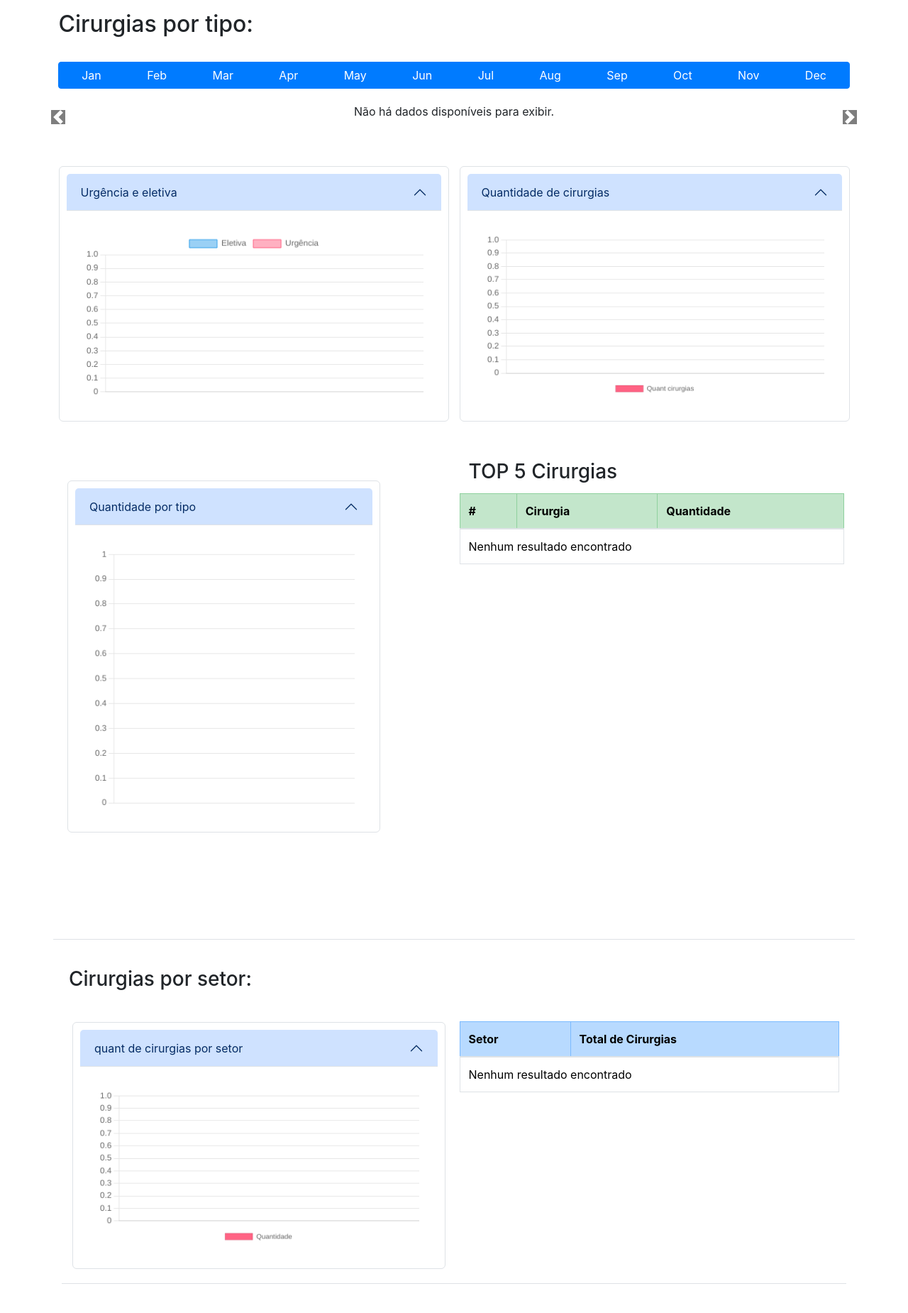
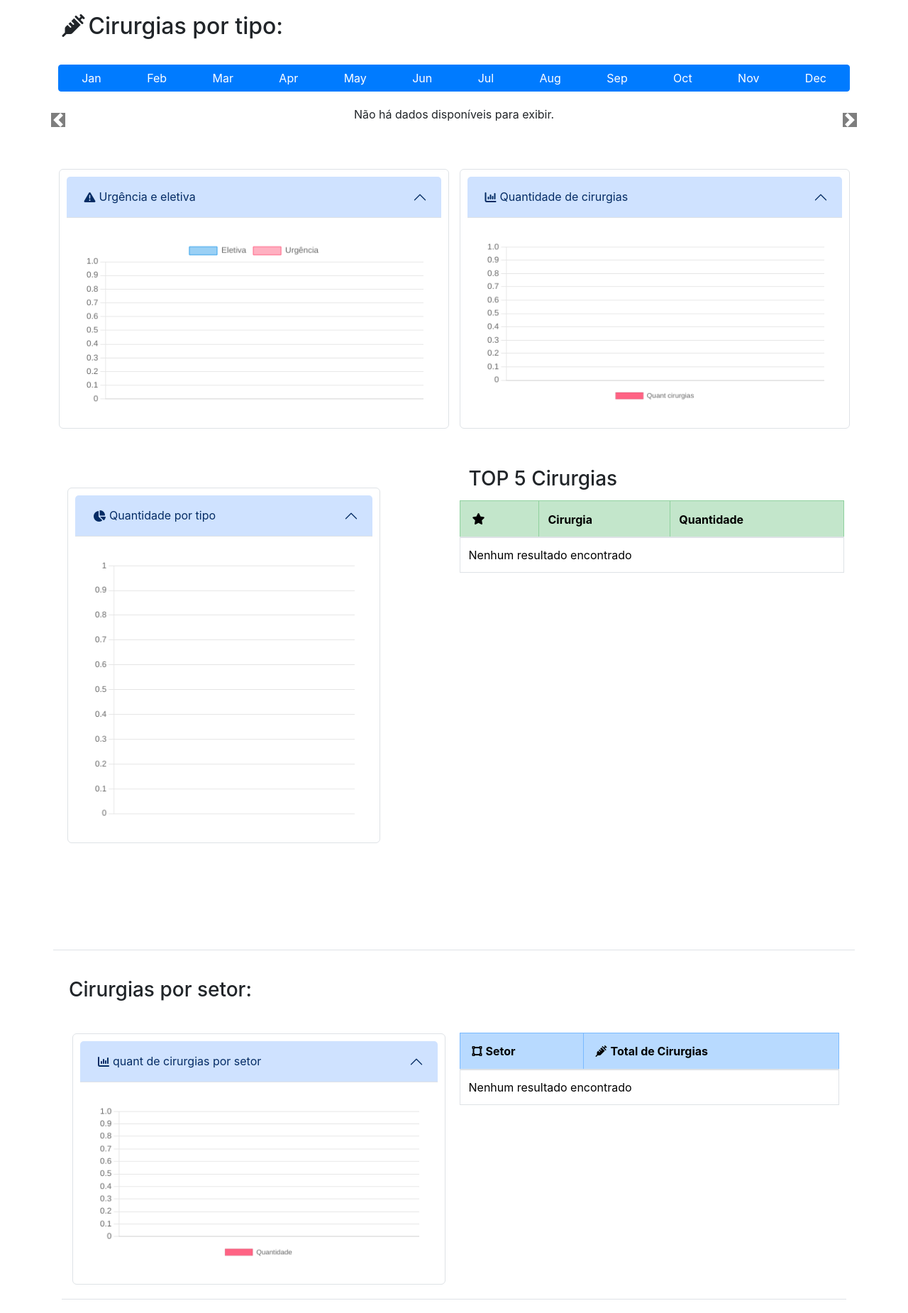
Before and after one commit to vitpinheiro/centrocirurgico, a PHP site: page /cirurgiasportipo.php in a window 1280 px wide. Shown: the part 98-1948 px from the top of the page at 71% size. Before the commit the page ends 1907 px from the top, so only its background shows below. Run offline with PHP 8.4, Linux system fonts and the light colour scheme; data that the repository does not hold is empty; some libraries are stand-ins or nearby versions.

Commit message:
alterações no front-end

```diff
--- a/cirurgiasportipo.php
+++ b/cirurgiasportipo.php
@@ -268,6 +268,7 @@ $quantcirurgias4_json = json_encode(array_values($quantcirurgias4));
     <link rel="stylesheet" href="node_modules/bootstrap/dist/css/bootstrap.min.css">
     <link rel="stylesheet" href="node_modules\sweetalert2\dist\sweetalert2.min.css">
     <link rel="stylesheet" href="https://cdn.jsdelivr.net/npm/admin-lte@3.2/dist/css/adminlte.min.css">
+    <link rel="stylesheet" href="https://cdnjs.cloudflare.com/ajax/libs/font-awesome/6.0.0-beta3/css/all.min.css">
 
 <style>
 
@@ -330,6 +331,7 @@ h1{
                         <a class="dropdown-item" href="cirurgiasportipo.php">Cirurgias por tipo</a>
                         <a class="dropdown-item" href="cirurgioes.php">Cirurgiões</a>
                         <a class="dropdown-item" href="tabelageral.php">Tabela geral</a>
+                        <a class="dropdown-item" href="teste.php">Filtro Cirurgia</a>
                     </div>
                 </div>
             </div>
@@ -344,8 +346,8 @@ h1{
 
 
 <div class="container">
-<h2>Cirurgias por tipo:</h2>
-<div class="btn-group d-flex justify-content-center mt-4" role="group" aria-label="Basic example" id="monthButtons">
+<h2><i class="fa-solid fa-syringe"></i>Cirurgias por tipo:</h2>
+<div class="btn-group d-flex justify-content-center flex-wrap mt-4" role="group" aria-label="Basic example" id="monthButtons">
 
 </div>
 <div id="carouselExampleIndicators" class="carousel slide">
@@ -366,8 +368,8 @@ h1{
                 echo '<div class="card border-left-success shadow h-80 py-1">';
                 echo '<div class="card-body">';
                 echo '<div class="row  ">';
-                echo '<div class="col mr-2">';
-                echo '<div class="text-xs font-weight-bold text-primary text-uppercase mb-1">' . $cirurgias_array[$j] . '</div>';
+                echo '<div class="col-8 mr-2">';
+                echo '<div class=" text-xs font-weight-bold text-primary text-uppercase mb-1">' . $cirurgias_array[$j] . '</div>';
                 echo '<div class="display-4 h4 font-weight-bold text-gray-800">' . $quantcirurgias_array[$j] . '</div>';
                 echo '</div></div></div></div></div>';
             }
@@ -399,7 +401,7 @@ h1{
         <div class="col-lg-6 col-md-6 col-sm-12 accordion " id="accordionPanelsStayOpenExample1">
             <div class="accordion-item">
                 <h2 class="accordion-header">
-                    <button class="accordion-button" type="button" data-bs-toggle="collapse" data-bs-target="#panelsStayOpen-collapseOne" aria-expanded="true" aria-controls="panelsStayOpen-collapseOne">
+                    <button class="accordion-button" type="button" data-bs-toggle="collapse" data-bs-target="#panelsStayOpen-collapseOne" aria-expanded="true" aria-controls="panelsStayOpen-collapseOne"><i class="fa-solid fa-triangle-exclamation"></i>
                       Urgência e eletiva
                     </button>
                 </h2>
@@ -414,7 +416,7 @@ h1{
         <div class="col-lg-6 col-md-6 col-sm-12 accordion " id="accordionPanelsStayOpenExample2">
             <div class="accordion-item">
                 <h2 class="accordion-header">
-                    <button class="accordion-button" type="button" data-bs-toggle="collapse" data-bs-target="#panelsStayOpen-collapseTwo" aria-expanded="true" aria-controls="panelsStayOpen-collapseTwo">
+                    <button class="accordion-button" type="button" data-bs-toggle="collapse" data-bs-target="#panelsStayOpen-collapseTwo" aria-expanded="true" aria-controls="panelsStayOpen-collapseTwo"><i class="fa-solid fa-chart-column"></i>
                       Quantidade de cirurgias
                     </button>
                 </h2>
@@ -434,7 +436,7 @@ h1{
                 <div class="col-12 col-md-6 col-lg-10  accordion " id="accordionPanelsStayOpenExample3">
                     <div class="accordion-item">
                         <h2 class="accordion-header">
-                            <button class="accordion-button" type="button" data-bs-toggle="collapse" data-bs-target="#panelsStayOpen-collapseThree" aria-expanded="true" aria-controls="panelsStayOpen-collapseThree">
+                            <button class="accordion-button" type="button" data-bs-toggle="collapse" data-bs-target="#panelsStayOpen-collapseThree" aria-expanded="true" aria-controls="panelsStayOpen-collapseThree"><i class="fa-solid fa-chart-pie"></i>
                               Quantidade por tipo
                             </button>
                         </h2>
@@ -453,7 +455,7 @@ h1{
             <table class="table table-bordered">
                 <thead>
                     <tr class="table-success">
-                        <th scope="col">#</th>
+                        <th scope="col"><i class="fa-solid fa-star"></i></th>
                         <th scope="col">Cirurgia</th>
                         <th scope="col">Quantidade</th>
                     </tr>
@@ -495,7 +497,7 @@ h1{
                 <div class="accordion" id="accordionPanelsStayOpenExample3">
                     <div class="accordion-item">
                         <h2 class="accordion-header">
-                            <button class="accordion-button" type="button" data-bs-toggle="collapse" data-bs-target="#panelsStayOpen-collapseThree" aria-expanded="true" aria-controls="panelsStayOpen-collapseThree">
+                            <button class="accordion-button" type="button" data-bs-toggle="collapse" data-bs-target="#panelsStayOpen-collapseThree" aria-expanded="true" aria-controls="panelsStayOpen-collapseThree"><i class="fa-solid fa-chart-column"></i>
                                quant de cirurgias por setor
                             </button>
                         </h2>
@@ -513,8 +515,8 @@ h1{
                 <table class="table table-bordered">
                     <thead>
                         <tr class="table-primary">
-                            <th scope="col">Setor</th>
-                            <th scope="col">Total de Cirurgias</th>
+                            <th scope="col"><i class="fa-solid fa-vector-square"></i>Setor</th>
+                            <th scope="col"><i class="fa-solid fa-syringe"></i>Total de Cirurgias</th>
                         </tr>
                     </thead>
                     <tbody>
--- a/tabelageral.php
+++ b/tabelageral.php
@@ -128,6 +128,7 @@ a{
                         <a class="dropdown-item" href="cirurgiasportipo.php">Cirurgias por tipo</a>
                         <a class="dropdown-item" href="cirurgioes.php">Cirurgiões</a>
                         <a class="dropdown-item" href="tabelageral.php">Tabela geral</a>
+                        <a class="dropdown-item" href="teste.php">Filtro Cirurgia</a>
                     </div>
                 </div>
             </div>
```
Also changed, not shown: cirurgioes.php (+6 -4 lines), index.php (+29 -21 lines), solicitacaoporstatus.php (+9 -8 lines), teste.php (+24 -28 lines), style.css (renamed from view/style.css).
